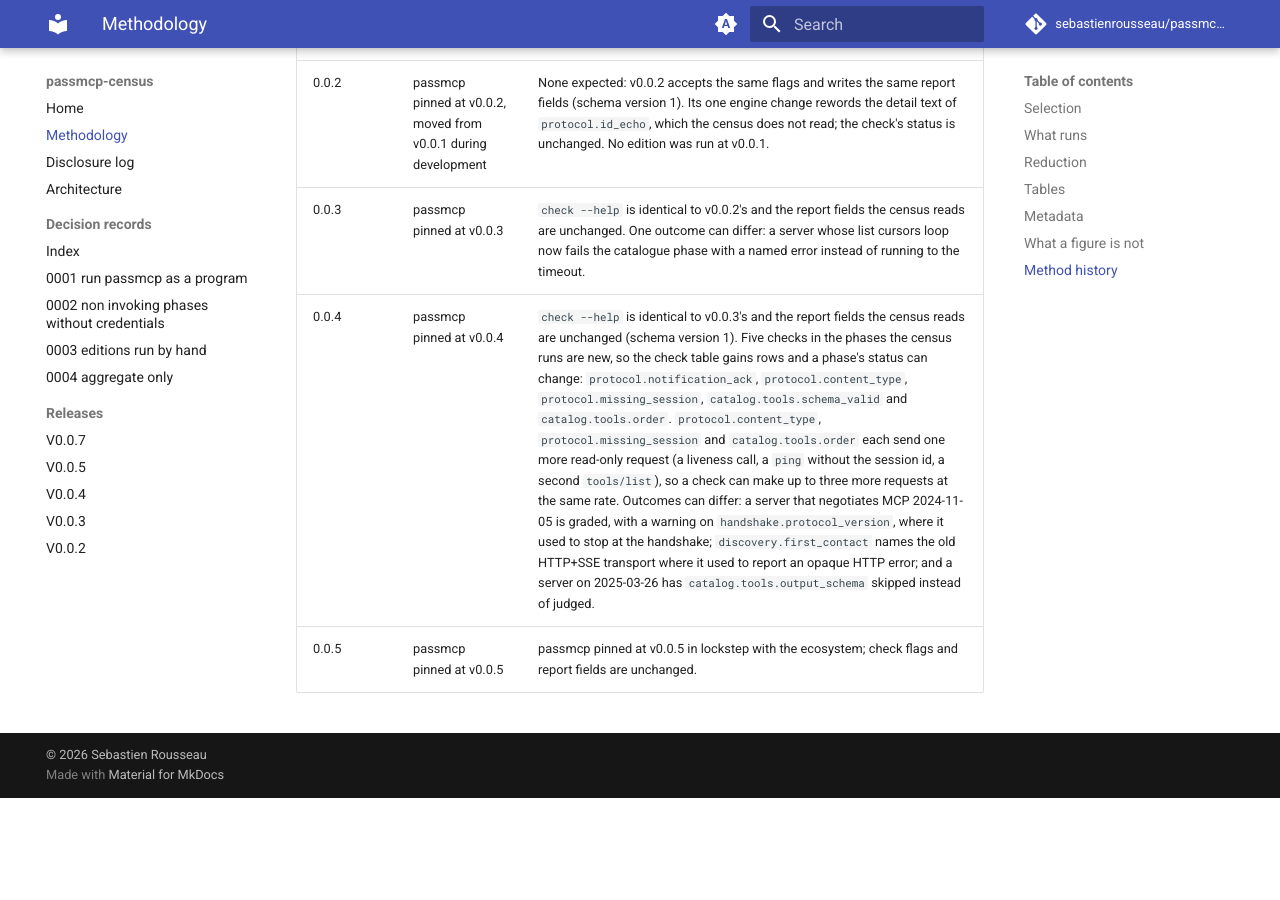
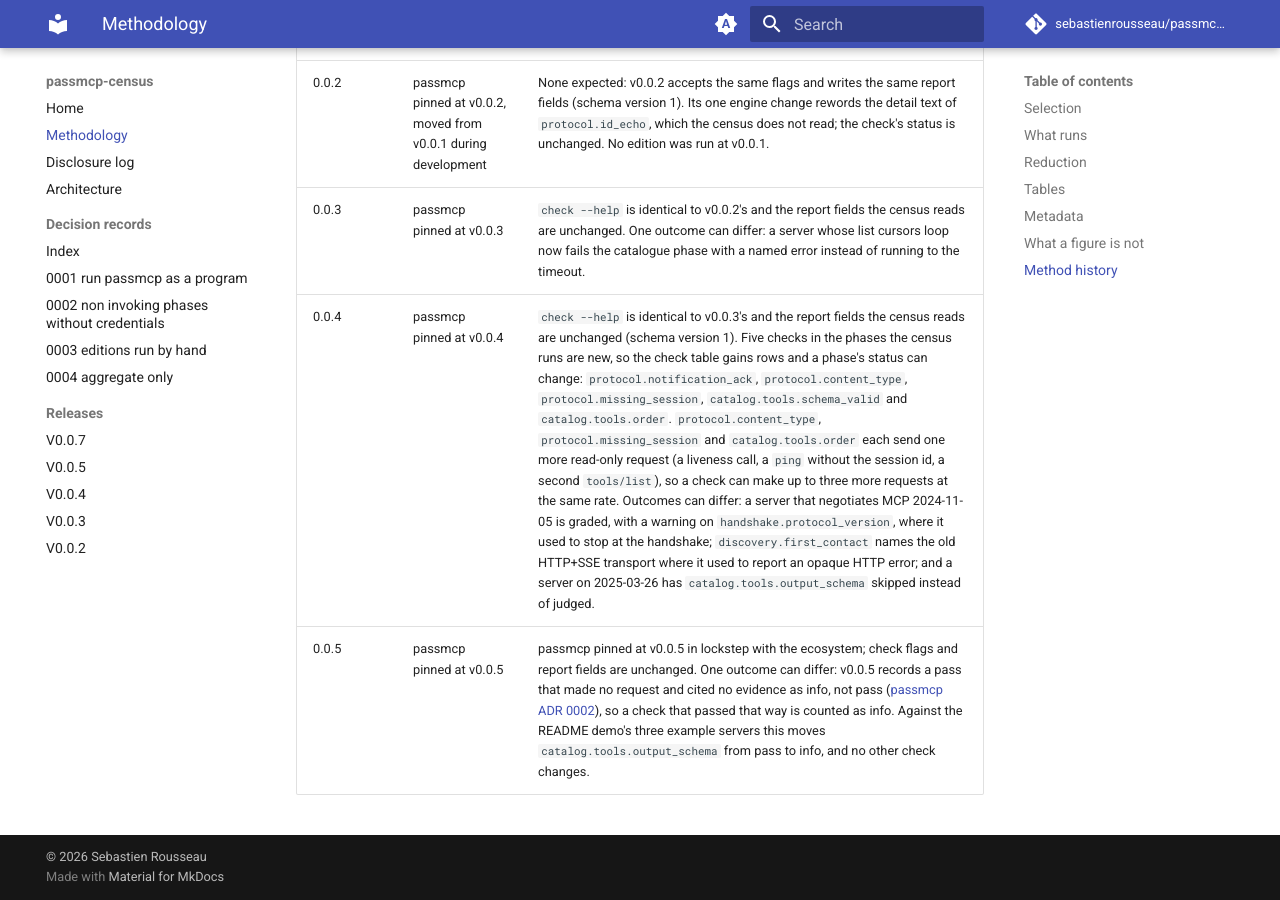
Before and after one commit to sebastienrousseau/passmcp-census, an MkDocs documentation site: the page built from docs/methodology.md, in a window 1280 px wide and 900 px high, scrolled down 2974 px. Built offline with MkDocs 1.6.1 and Material for MkDocs 9.7.7, drawn with Linux system fonts in a browser that asks for light colours; comment, search, counter and statistics services are not loaded; before the commit the page ends 3772 px from its top, so only the background shows below that.

Commit message:
docs: record the v0.0.5 pass-to-info change
The method history's 0.0.5 row said only that passmcp v0.0.5 keeps the
check flags and the report fields. It also changed an outcome: passmcp
6fbf3df (fix(probe), first in v0.0.5) records a pass with no request
and no cited evidence as info (passmcp ADR 0002), so a figure can move
from pass to info. The row now says so, and names the check it moves
on the README demo's servers. Taken from the earlier session's
prepared patch (phase-a/0003); its CHANGELOG hunk was re-applied by
hand onto this branch's section.

Verified again in this session: the demo edition (the loopback
registry and passmcp's three example servers, without vhs), run with
passmcp and servers at v0.0.4, v0.0.5 and v0.0.6, differs only in
by-check.csv's catalog.tools.output_schema row (3 pass under v0.0.4,
3 info under v0.0.5 and v0.0.6); every other CSV is identical.

Assisted-by: Claude Code:claude-opus-5-5
Signed-off-by: Sebastien Rousseau <sebastienrousseau@users.noreply.github.com>

```diff
--- a/docs/methodology.md
+++ b/docs/methodology.md
@@ -115,4 +115,4 @@ records the same changes.
 | 0.0.2 | passmcp pinned at v0.0.2, moved from v0.0.1 during development | None expected: v0.0.2 accepts the same flags and writes the same report fields (schema version 1). Its one engine change rewords the detail text of `protocol.id_echo`, which the census does not read; the check's status is unchanged. No edition was run at v0.0.1. |
 | 0.0.3 | passmcp pinned at v0.0.3 | `check --help` is identical to v0.0.2's and the report fields the census reads are unchanged. One outcome can differ: a server whose list cursors loop now fails the catalogue phase with a named error instead of running to the timeout. |
 | 0.0.4 | passmcp pinned at v0.0.4 | `check --help` is identical to v0.0.3's and the report fields the census reads are unchanged (schema version 1). Five checks in the phases the census runs are new, so the check table gains rows and a phase's status can change: `protocol.notification_ack`, `protocol.content_type`, `protocol.missing_session`, `catalog.tools.schema_valid` and `catalog.tools.order`. `protocol.content_type`, `protocol.missing_session` and `catalog.tools.order` each send one more read-only request (a liveness call, a `ping` without the session id, a second `tools/list`), so a check can make up to three more requests at the same rate. Outcomes can differ: a server that negotiates MCP 2024-11-05 is graded, with a warning on `handshake.protocol_version`, where it used to stop at the handshake; `discovery.first_contact` names the old HTTP+SSE transport where it used to report an opaque HTTP error; and a server on 2025-03-26 has `catalog.tools.output_schema` skipped instead of judged. |
-| 0.0.5 | passmcp pinned at v0.0.5 | passmcp pinned at v0.0.5 in lockstep with the ecosystem; check flags and report fields are unchanged. |
+| 0.0.5 | passmcp pinned at v0.0.5 | passmcp pinned at v0.0.5 in lockstep with the ecosystem; check flags and report fields are unchanged. One outcome can differ: v0.0.5 records a pass that made no request and cited no evidence as info, not pass ([passmcp ADR 0002](https://github.com/sebastienrousseau/passmcp/blob/main/docs/adr/0002-findings-cite-requests.md)), so a check that passed that way is counted as info. Against the README demo's three example servers this moves `catalog.tools.output_schema` from pass to info, and no other check changes. |
```
Also changed, not shown: CHANGELOG.md (+8 -0 lines).
